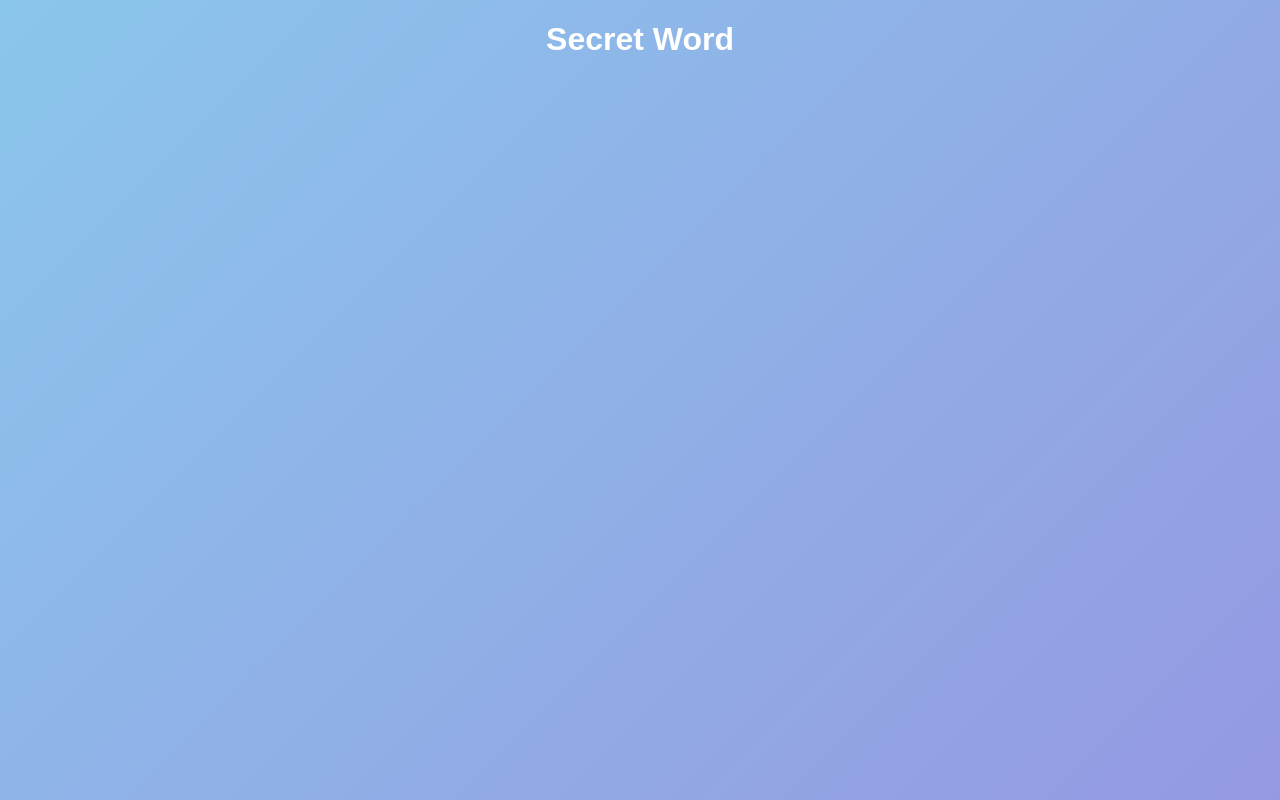
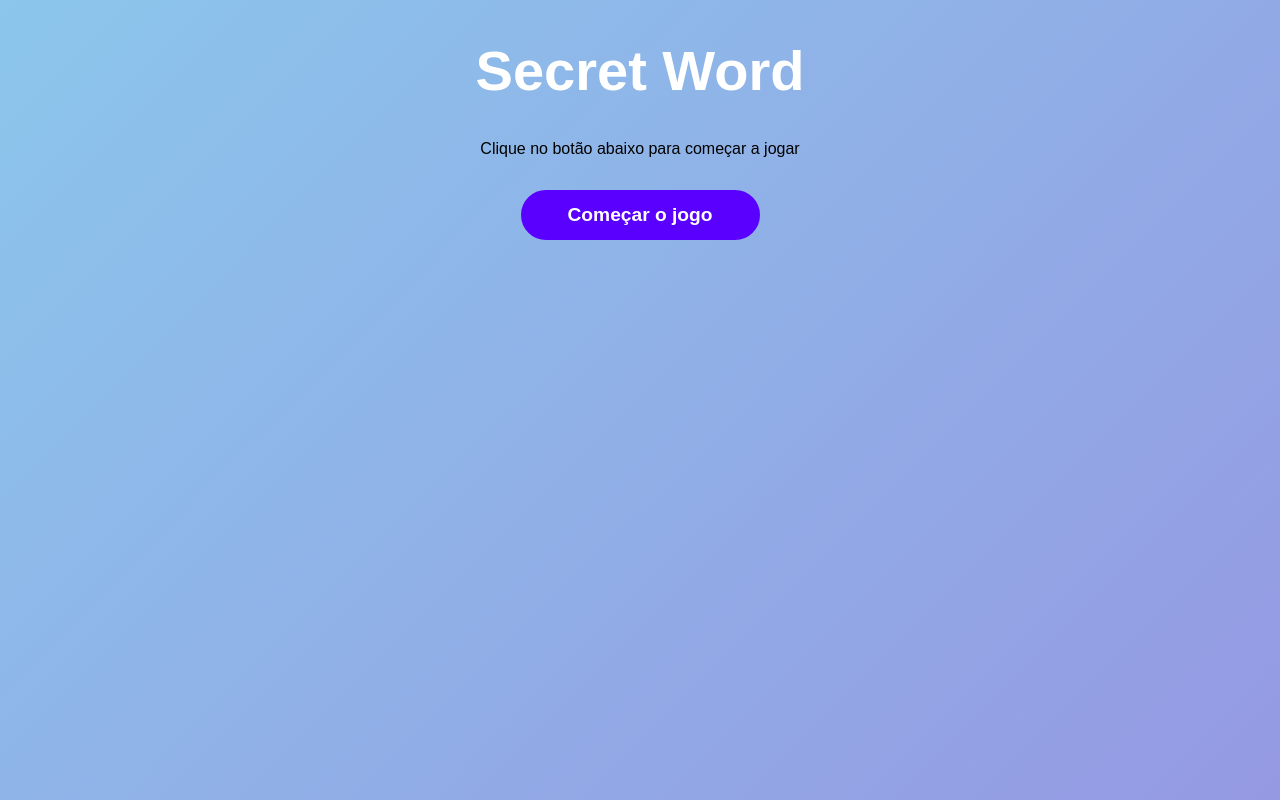
Before and after one commit to emanuellecarvalho/secret-word, a React (Create React App) app: page / in a window 1280 px wide. Built offline with nearby package versions, Linux system fonts and the light colour scheme.

Commit message:
feat: create Home component and add css style

```diff
--- a/src/App.js
+++ b/src/App.js
@@ -1,9 +1,10 @@
 import './App.css';
+import Home from './components/Home';
 
 const App = () => {
   return (
     <div className="App">
-      <h1>Secret Word</h1>
+      <Home />
     </div>
   );
 }
--- /dev/null
+++ b/src/components/Home/index.js
@@ -0,0 +1,14 @@
+import React from 'react'
+import './styles.css';
+
+const Home = () => {
+  return (
+    <div className='start'>
+      <h1>Secret Word</h1>
+      <p>Clique no botão abaixo para começar a jogar</p>
+      <button>Começar o jogo</button>
+    </div>
+  )
+}
+
+export default Home;
--- /dev/null
+++ b/src/components/Home/styles.css
@@ -0,0 +1,8 @@
+.start h1 {
+  font-size: 3.5em;
+}
+
+.start p {
+  margin-bottom: 2em;
+  color: #000;
+}
--- a/src/index.css
+++ b/src/index.css
@@ -1,3 +1,5 @@
+/* project global styles*/
+
 html, body {
   height: 100%;
 }
@@ -18,3 +20,20 @@ body {
   ); */
   color: #fff;
 }
+
+button {
+  background: #5900ff;
+  color: #fff;
+  padding: 0 45px;
+  border: 2px solid #5900ff;
+  border-radius: 25px;
+  cursor: pointer;
+  height: 50px;
+  font-weight: 600;
+  font-size: 1.2em;
+  transition: .4s;
+}
+
+button:hover {
+  background: #41109cb9;
+}
```
